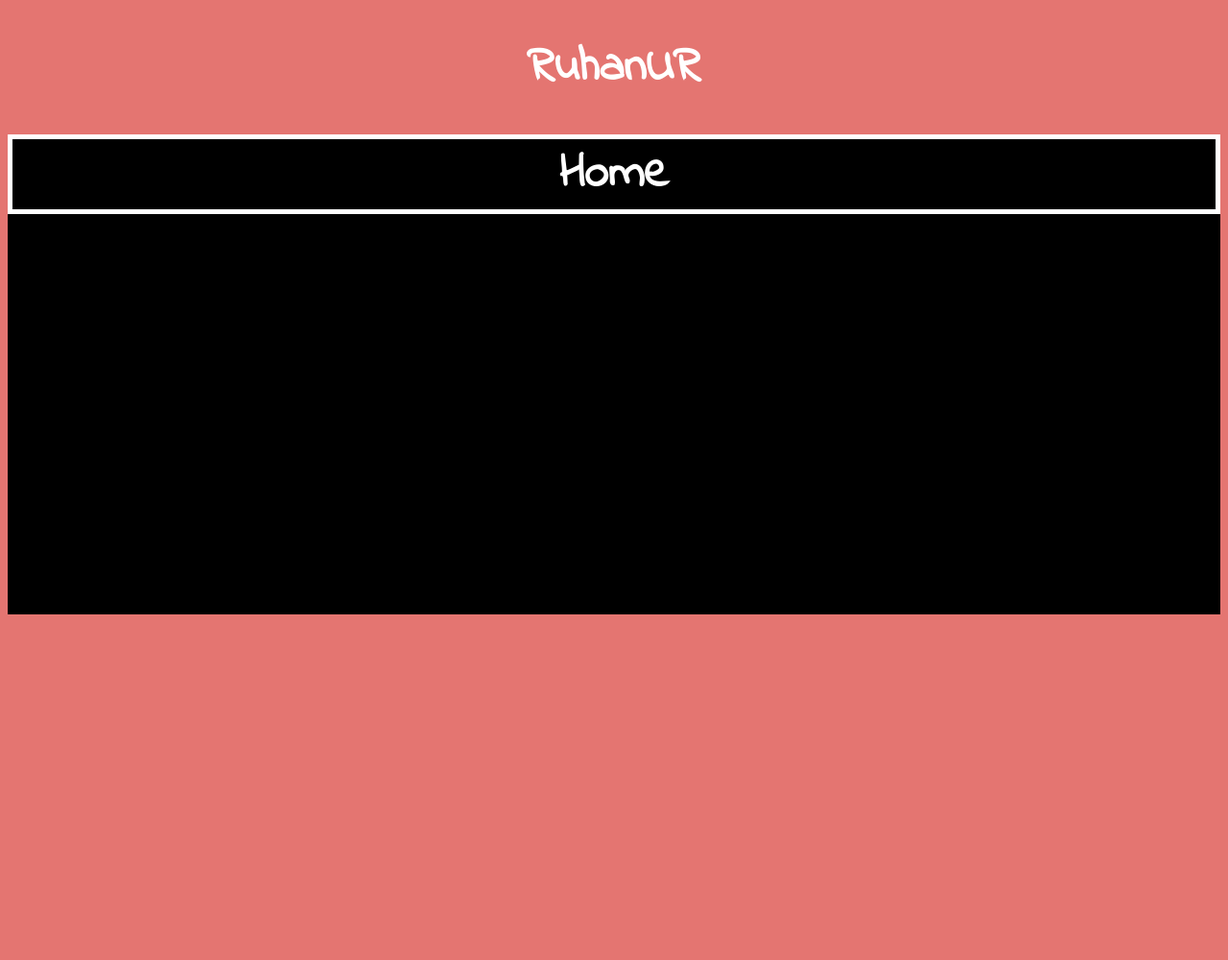
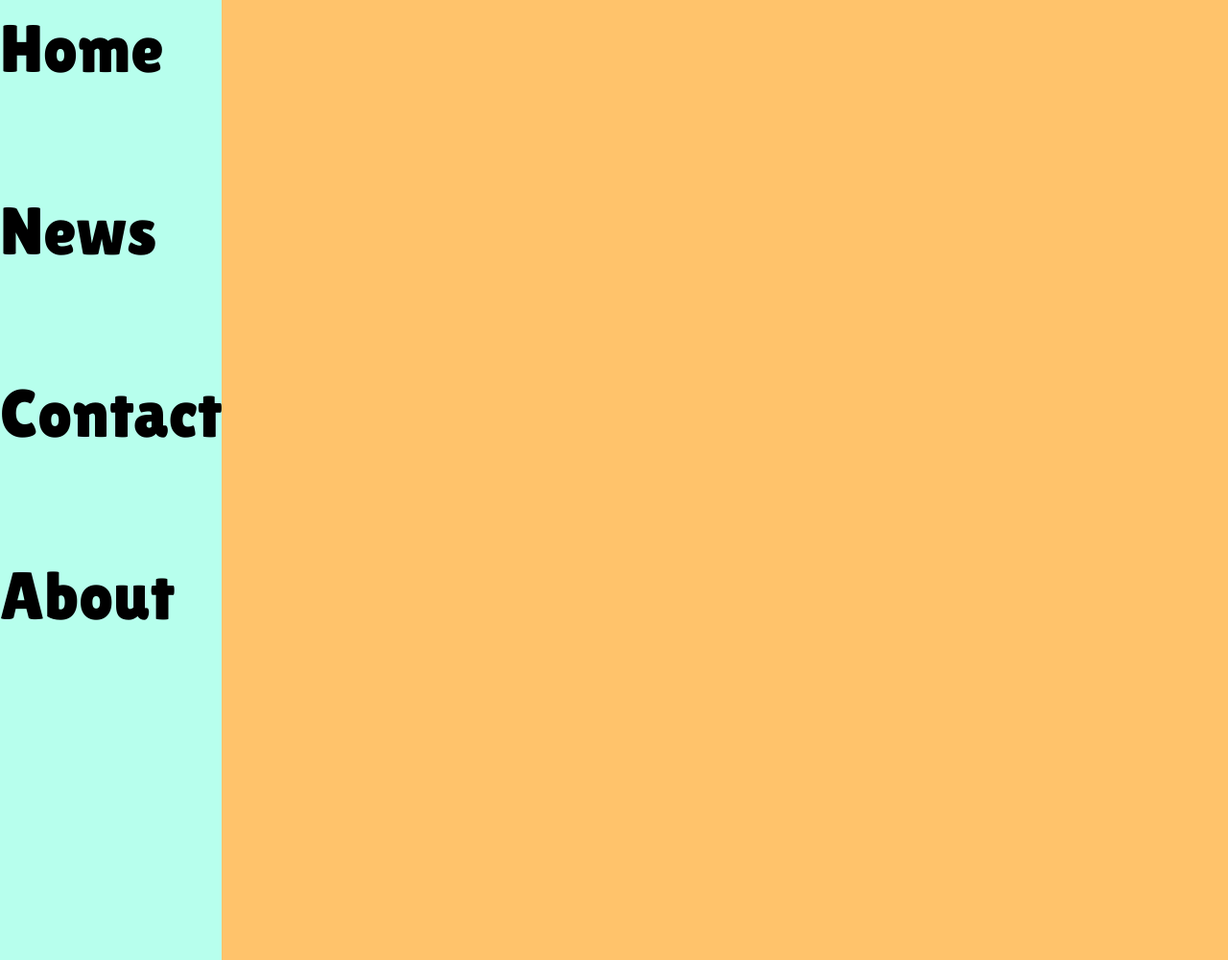
Before and after one commit to RuhanUR/RuhanUR.github.io, a plain HTML site: page index.html in a window 1280 px wide. Shown: the whole page at 96% size. Before the commit the page ends 800 px from the top, so only its background shows below. Drawn offline with Linux system fonts and the light colour scheme.

Commit message:
Better look

```diff
--- a/index.css
+++ b/index.css
@@ -1,37 +1,52 @@
 Body {
 
-background-color: #e47571;
+background-color: #FFC36B;
+
+margin: 0px;
+}
 
 
+h1:hover{background-color: #00f6ffdb;transition: 1s;}
+
+h1{
+
+color:  #FF7F00;
+
+border: 10px solid white;
+
+font-size: 150px;
+
+border-left: none;
+
+font-family: 'Indie Flower', cursive;
+
+display:  block;
+
+width: 350px;
+
+transition:  1s;
 }
 
-Body > h1:first-child{
+.menu {
 
-font-family: 'Indie Flower', cursive;
-text-align: center;
-color: white;
-font-size: 50px;
+list-style-type: none;
 
+background-color: #B7FFED;
+
+font-size: 70px;
+
+display: inline-block;
+
+font-family: 'Lilita One', cursive;
+
+padding: 0px;
+
+height: 1000px;
 }
 
-.Menu{
+.menu li{
 
-background-color: black;
-height: 500px;
-margin: none;
-padding: none;
-border: none;
+padding-bottom: 100px;
 
+padding-top: 10px;
 }
-
-.Menu h1{
-
-color:  White;
-border: 5px solid white;
-font-size: 50px;
-text-align: center;
-font-family: 'Indie Flower', cursive;
-
-
-
-}
--- a/index.html
+++ b/index.html
@@ -4,17 +4,22 @@
 <title>RuhanUR</title>
 <link rel="stylesheet" type="text/css" href="index.css">
 <link href="https://fonts.googleapis.com/css?family=Indie+Flower" rel="stylesheet">
+<link href="https://fonts.googleapis.com/css?family=Bungee" rel="stylesheet">
+<link href="https://fonts.googleapis.com/css?family=Lilita+One" rel="stylesheet">
 </head>
 
 <body>
 
-<h1>RuhanUR</h1>
 
-<div class="Menu">
 
-<h1>Home</h1>
-
-</div>
+<ul class="menu"  style="
+    margin-top: 0px;
+    margin-bottom: 0px;">
+    <li>Home</li>
+    <li>News</li>
+    <li>Contact</li>
+    <li>About</li>
+</ul>
 
 
 </body>
```
